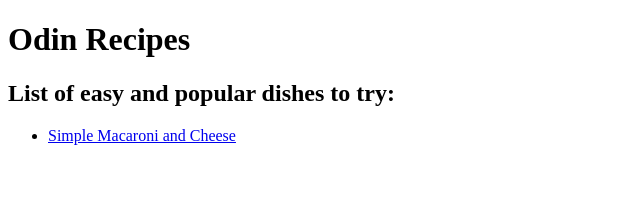
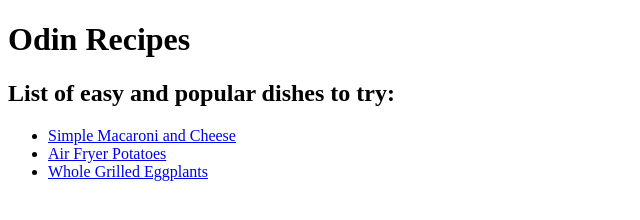
Before and after one commit to h-zhihui/odin-recipes, a plain HTML site: page index.html in a window 1280 px wide. Shown: the whole page, without its empty margins (0-640 px from the left). Drawn offline with Linux system fonts and the light colour scheme.

Commit message:
Updated index.html and added two image files

```diff
--- a/index.html
+++ b/index.html
@@ -9,6 +9,8 @@
     <h2>List of easy and popular dishes to try:</h2>
         <ul>
             <li><a href ="./recipes/macaroni-and-cheese.html">Simple Macaroni and Cheese</a></li>
+            <li><a href ="./recipes/potatoes.html">Air Fryer Potatoes</a></li>
+            <li><a href ="./recipes/eggplant.html">Whole Grilled Eggplants</a></li>
         </ul>
 </body>
 </html>
```
Also changed, not shown: 2 other files.
